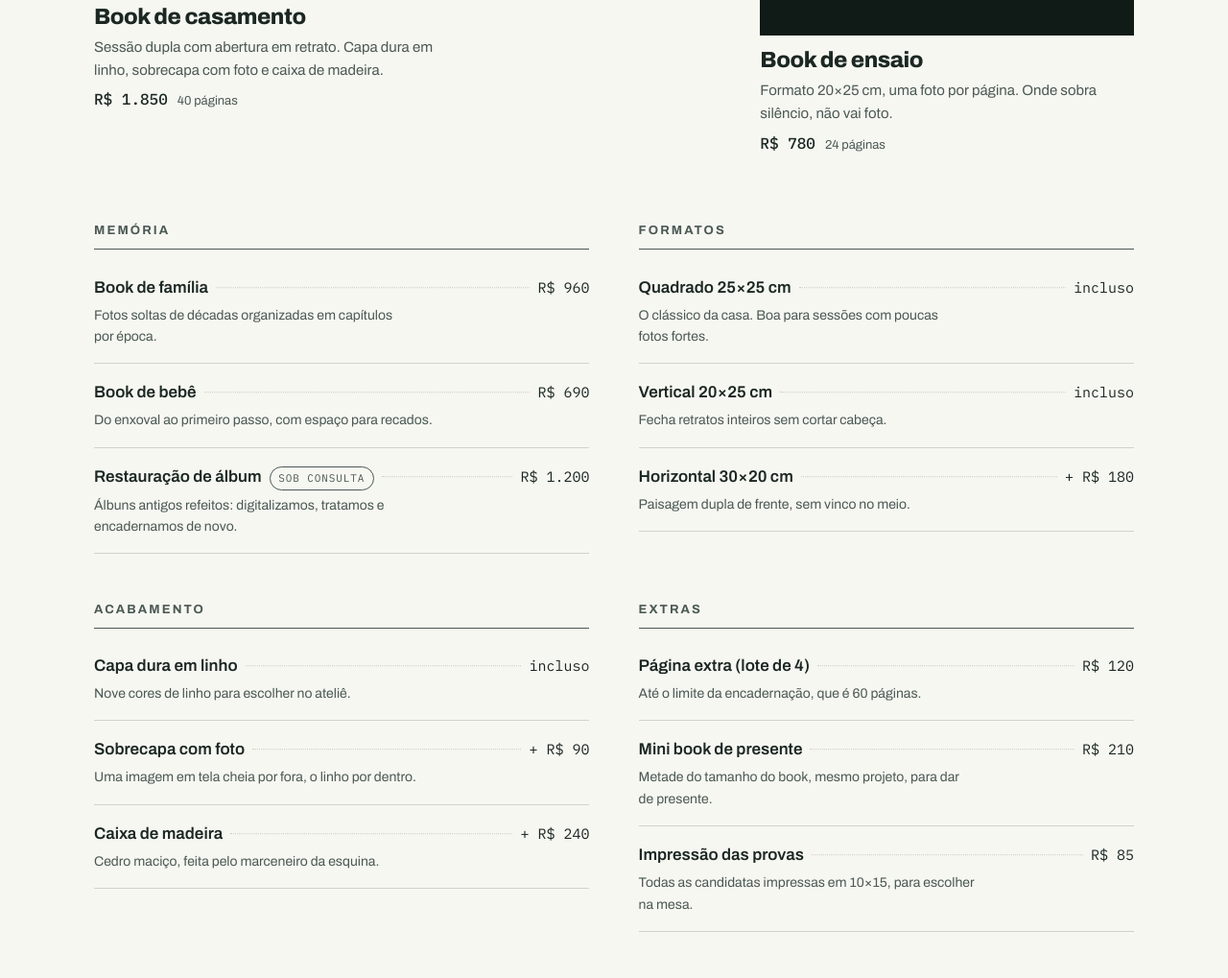
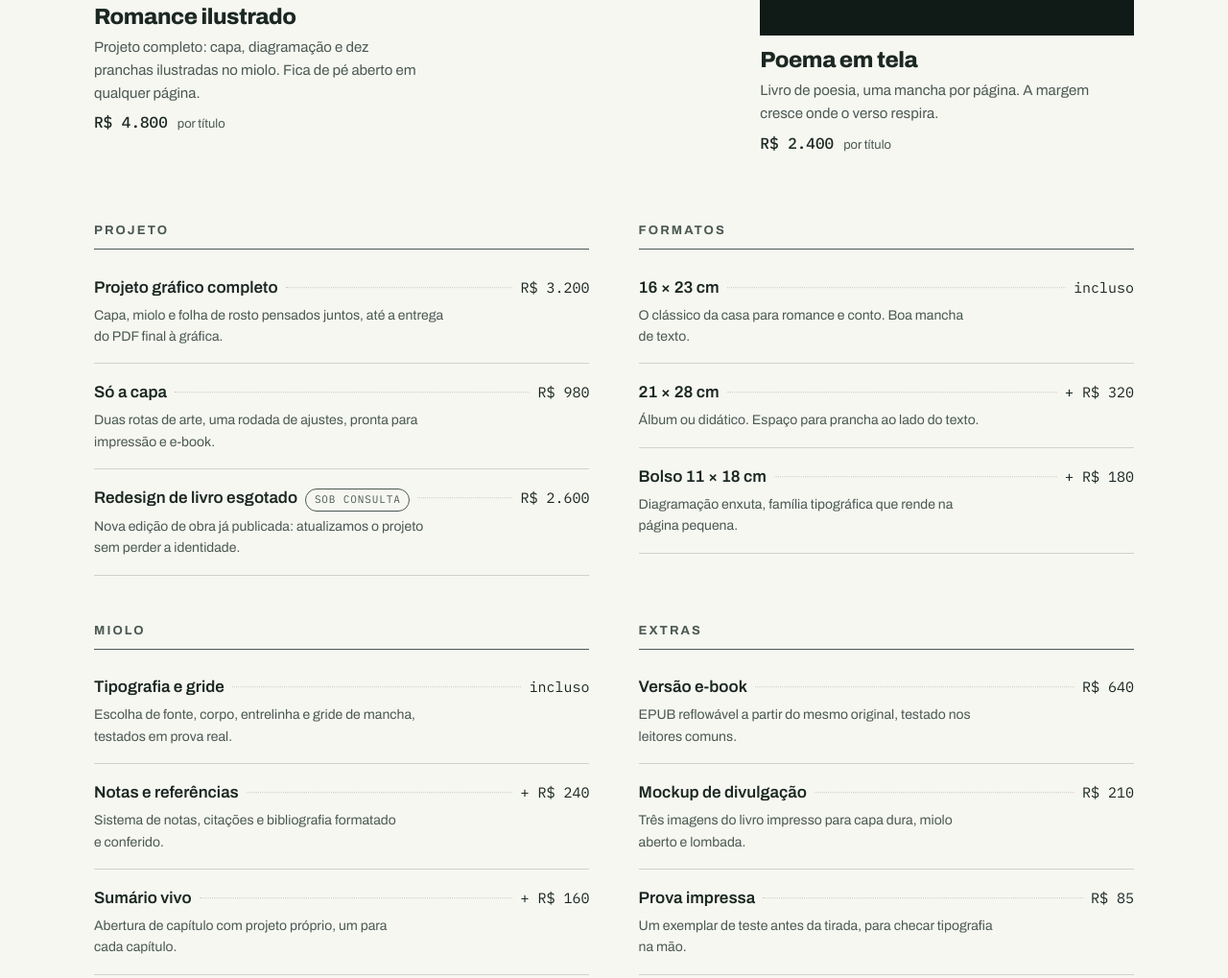
Before and after one commit to Wennington123/margem-books, a plain HTML site: page index.html in a window 1280 px wide. Shown: the part 1580-2599 px from the top of the page at 96% size. Drawn offline with Linux system fonts and the light colour scheme.

Commit message:
Muda o foco de books fotográficos para design de livros (editorial)
Co-authored-by: CommandCodeBot <noreply@commandcode.ai>

```diff
--- a/index.html
+++ b/index.html
@@ -3,14 +3,14 @@
 <head>
 <meta charset="utf-8">
 <meta name="viewport" content="width=device-width, initial-scale=1, viewport-fit=cover">
-<title>Margem — designer de books fotográficos em Belo Horizonte</title>
-<meta name="description" content="Books fotográficos projetados e montados à mão em Belo Horizonte. Casamentos, ensaios e memórias de família, um livro de cada vez.">
+<title>Margem — designer de livros em Belo Horizonte</title>
+<meta name="description" content="Projetos gráficos de livros feitos à mão em Belo Horizonte: capa, diagramação e acabamento. Um livro de cada vez, do original à página.">
 <meta name="theme-color" content="#0d1614">
 <meta property="og:type" content="website">
 <meta property="og:locale" content="pt_BR">
 <meta property="og:site_name" content="Margem">
-<meta property="og:title" content="Margem — designer de books fotográficos em Belo Horizonte">
-<meta property="og:description" content="Books fotográficos projetados e montados à mão. Casamentos, ensaios e memórias de família, um livro de cada vez.">
+<meta property="og:title" content="Margem — designer de livros em Belo Horizonte">
+<meta property="og:description" content="Projetos gráficos de livros feitos à mão: capa, diagramação e acabamento. Um livro de cada vez, do original à página.">
 <link rel="icon" href="assets/favicon.svg" type="image/svg+xml">
 <link rel="preconnect" href="https://fonts.googleapis.com">
 <link rel="preconnect" href="https://fonts.gstatic.com" crossorigin>
@@ -39,20 +39,20 @@
   <section class="hero" id="topo" aria-labelledby="hero-titulo">
     <div class="hero__media">
       <img src="assets/capa-hero.svg"
-           alt="Livro de fotos aberto sobre a mesa do ateliê, com provas de impressão ao lado."
+               alt="Livro aberto sobre a mesa do ateliê, com provas de impressão e tipografia ao lado."
            width="1920" height="1281" fetchpriority="high" decoding="async">
     </div>
     <div class="hero__panel">
-      <p class="eyebrow">Designer de books fotográficos · Belo Horizonte</p>
+      <p class="eyebrow">Designer de livros · Belo Horizonte</p>
       <h1 class="wordmark wordmark--xl" id="hero-titulo">Margem</h1>
-      <p class="hero__claim">Books projetados e montados à mão: casamento, ensaio, memória de família. Um livro de cada vez, do escolho das fotos à costura do caderno.</p>
+      <p class="hero__claim">Projeto gráfico de livros feito à mão: capa, diagramação e acabamento. Um livro de cada vez, do original à página impressa.</p>
       <p class="status" data-status hidden>
         <span class="status__dot" aria-hidden="true"></span>
         <span data-status-text></span>
       </p>
       <div class="hero__actions">
         <a class="btn btn--primary" href="#orcamento">Pedir orçamento</a>
-        <a class="btn btn--ghost" href="#servicos">Ver os tipos de book</a>
+        <a class="btn btn--ghost" href="#servicos">Ver os serviços</a>
       </div>
     </div>
   </section>
@@ -61,8 +61,8 @@
     <div class="wrap strip__inner">
       <ul class="strip__list">
         <li><span class="strip__label">Ateliê</span> Rua dos Inconfidentes, 27 — Savassi, BH</li>
-        <li><span class="strip__label">Prazo</span> 30 a 60 dias por book</li>
-        <li><span class="strip__label">Agenda</span> 4 books por vez, não mais</li>
+        <li><span class="strip__label">Prazo</span> 30 a 90 dias por título</li>
+        <li><span class="strip__label">Agenda</span> 4 livros por vez, não mais</li>
       </ul>
       <a class="strip__link" href="#contato">Como funciona</a>
     </div>
@@ -71,62 +71,62 @@
   <section class="menu" id="servicos" aria-labelledby="servicos-titulo">
     <div class="wrap">
       <div class="section-head" data-reveal>
-        <h2 id="servicos-titulo">Tipos de book</h2>
-        <p class="meta">Todo book é único. Os valores abaixo são a base — mudam com páginas e acabamento. Orçamento em <time data-hoje></time>.</p>
+        <h2 id="servicos-titulo">Serviços</h2>
+        <p class="meta">Todo livro é único. Os valores abaixo são a base — mudam com extensão e complexidade. Orçamento em <time data-hoje></time>.</p>
       </div>
 
       <div class="feature" data-reveal>
         <figure class="feature__item feature__item--wide">
           <img src="assets/book-casamento.svg"
-               alt="Book de casamento aberto em uma sessão dupla: retrato à esquerda, festa à direita."
+               alt="Livro aberto em sessão dupla: página de texto à esquerda, prancha ilustrada à direita."
                width="1920" height="1280" loading="lazy" decoding="async">
           <figcaption>
-            <h3>Book de casamento</h3>
-            <p>Sessão dupla com abertura em retrato. Capa dura em linho, sobrecapa com foto e caixa de madeira.</p>
-            <p class="price-row"><span class="price">R$ 1.850</span> <span class="serve">40 páginas</span></p>
+            <h3>Romance ilustrado</h3>
+            <p>Projeto completo: capa, diagramação e dez pranchas ilustradas no miolo. Fica de pé aberto em qualquer página.</p>
+            <p class="price-row"><span class="price">R$ 4.800</span> <span class="serve">por título</span></p>
           </figcaption>
         </figure>
 
         <figure class="feature__item">
           <img src="assets/book-ensaio.svg"
-               alt="Book de ensaio fechado, com foto em tela cheia na capa."
+               alt="Livro de poesia fechado, com tipografia em destaque na capa."
                width="1920" height="1080" loading="lazy" decoding="async">
           <figcaption>
-            <h3>Book de ensaio</h3>
-            <p>Formato 20×25 cm, uma foto por página. Onde sobra silêncio, não vai foto.</p>
-            <p class="price-row"><span class="price">R$ 780</span> <span class="serve">24 páginas</span></p>
+            <h3>Poema em tela</h3>
+            <p>Livro de poesia, uma mancha por página. A margem cresce onde o verso respira.</p>
+            <p class="price-row"><span class="price">R$ 2.400</span> <span class="serve">por título</span></p>
           </figcaption>
         </figure>
       </div>
 
       <div class="menu-grid">
         <section class="menu-group" aria-labelledby="g-familia" data-reveal>
-          <h3 id="g-familia">Memória</h3>
+          <h3 id="g-familia">Projeto</h3>
           <ul class="dishes">
             <li class="dish">
               <p class="dish__row">
-                <span class="dish__name">Book de família</span>
+                <span class="dish__name">Projeto gráfico completo</span>
                 <span class="dish__lead" aria-hidden="true"></span>
-                <span class="dish__price">R$ 960</span>
+                <span class="dish__price">R$ 3.200</span>
               </p>
-              <p class="dish__note">Fotos soltas de décadas organizadas em capítulos por época.</p>
+              <p class="dish__note">Capa, miolo e folha de rosto pensados juntos, até a entrega do PDF final à gráfica.</p>
             </li>
             <li class="dish">
               <p class="dish__row">
-                <span class="dish__name">Book de bebê</span>
+                <span class="dish__name">Só a capa</span>
                 <span class="dish__lead" aria-hidden="true"></span>
-                <span class="dish__price">R$ 690</span>
+                <span class="dish__price">R$ 980</span>
               </p>
-              <p class="dish__note">Do enxoval ao primeiro passo, com espaço para recados.</p>
+              <p class="dish__note">Duas rotas de arte, uma rodada de ajustes, pronta para impressão e e-book.</p>
             </li>
             <li class="dish">
               <p class="dish__row">
-                <span class="dish__name">Restauração de álbum</span>
+                <span class="dish__name">Redesign de livro esgotado</span>
                 <span class="badge">sob consulta</span>
                 <span class="dish__lead" aria-hidden="true"></span>
-                <span class="dish__price">R$ 1.200</span>
+                <span class="dish__price">R$ 2.600</span>
               </p>
-              <p class="dish__note">Álbuns antigos refeitos: digitalizamos, tratamos e encadernamos de novo.</p>
+              <p class="dish__note">Nova edição de obra já publicada: atualizamos o projeto sem perder a identidade.</p>
             </li>
           </ul>
         </section>
@@ -136,57 +136,57 @@
           <ul class="dishes">
             <li class="dish">
               <p class="dish__row">
-                <span class="dish__name">Quadrado 25×25 cm</span>
+                <span class="dish__name">16 × 23 cm</span>
                 <span class="dish__lead" aria-hidden="true"></span>
                 <span class="dish__price">incluso</span>
               </p>
-              <p class="dish__note">O clássico da casa. Boa para sessões com poucas fotos fortes.</p>
+              <p class="dish__note">O clássico da casa para romance e conto. Boa mancha de texto.</p>
             </li>
             <li class="dish">
               <p class="dish__row">
-                <span class="dish__name">Vertical 20×25 cm</span>
+                <span class="dish__name">21 × 28 cm</span>
                 <span class="dish__lead" aria-hidden="true"></span>
-                <span class="dish__price">incluso</span>
+                <span class="dish__price">+ R$ 320</span>
               </p>
-              <p class="dish__note">Fecha retratos inteiros sem cortar cabeça.</p>
+              <p class="dish__note">Álbum ou didático. Espaço para prancha ao lado do texto.</p>
             </li>
             <li class="dish">
               <p class="dish__row">
-                <span class="dish__name">Horizontal 30×20 cm</span>
+                <span class="dish__name">Bolso 11 × 18 cm</span>
                 <span class="dish__lead" aria-hidden="true"></span>
                 <span class="dish__price">+ R$ 180</span>
               </p>
-              <p class="dish__note">Paisagem dupla de frente, sem vinco no meio.</p>
+              <p class="dish__note">Diagramação enxuta, família tipográfica que rende na página pequena.</p>
             </li>
           </ul>
         </section>
 
         <section class="menu-group" aria-labelledby="g-acabamento" data-reveal>
-          <h3 id="g-acabamento">Acabamento</h3>
+          <h3 id="g-acabamento">Miolo</h3>
           <ul class="dishes">
             <li class="dish">
               <p class="dish__row">
-                <span class="dish__name">Capa dura em linho</span>
+                <span class="dish__name">Tipografia e gride</span>
                 <span class="dish__lead" aria-hidden="true"></span>
                 <span class="dish__price">incluso</span>
               </p>
-              <p class="dish__note">Nove cores de linho para escolher no ateliê.</p>
+              <p class="dish__note">Escolha de fonte, corpo, entrelinha e gride de mancha, testados em prova real.</p>
             </li>
             <li class="dish">
               <p class="dish__row">
-                <span class="dish__name">Sobrecapa com foto</span>
+                <span class="dish__name">Notas e referências</span>
                 <span class="dish__lead" aria-hidden="true"></span>
-                <span class="dish__price">+ R$ 90</span>
+                <span class="dish__price">+ R$ 240</span>
               </p>
-              <p class="dish__note">Uma imagem em tela cheia por fora, o linho por dentro.</p>
+              <p class="dish__note">Sistema de notas, citações e bibliografia formatado e conferido.</p>
             </li>
             <li class="dish">
               <p class="dish__row">
-                <span class="dish__name">Caixa de madeira</span>
+                <span class="dish__name">Sumário vivo</span>
                 <span class="dish__lead" aria-hidden="true"></span>
-                <span class="dish__price">+ R$ 240</span>
+                <span class="dish__price">+ R$ 160</span>
               </p>
-              <p class="dish__note">Cedro maciço, feita pelo marceneiro da esquina.</p>
+              <p class="dish__note">Abertura de capítulo com projeto próprio, um para cada capítulo.</p>
             </li>
           </ul>
         </section>
@@ -196,27 +196,27 @@
           <ul class="dishes">
             <li class="dish">
               <p class="dish__row">
-                <span class="dish__name">Página extra (lote de 4)</span>
+                <span class="dish__name">Versão e-book</span>
                 <span class="dish__lead" aria-hidden="true"></span>
-                <span class="dish__price">R$ 120</span>
+                <span class="dish__price">R$ 640</span>
               </p>
-              <p class="dish__note">Até o limite da encadernação, que é 60 páginas.</p>
+              <p class="dish__note">EPUB reflowável a partir do mesmo original, testado nos leitores comuns.</p>
             </li>
             <li class="dish">
               <p class="dish__row">
-                <span class="dish__name">Mini book de presente</span>
+                <span class="dish__name">Mockup de divulgação</span>
                 <span class="dish__lead" aria-hidden="true"></span>
                 <span class="dish__price">R$ 210</span>
               </p>
-              <p class="dish__note">Metade do tamanho do book, mesmo projeto, para dar de presente.</p>
+              <p class="dish__note">Três imagens do livro impresso para capa dura, miolo aberto e lombada.</p>
             </li>
             <li class="dish">
               <p class="dish__row">
-                <span class="dish__name">Impressão das provas</span>
+                <span class="dish__name">Prova impressa</span>
                 <span class="dish__lead" aria-hidden="true"></span>
                 <span class="dish__price">R$ 85</span>
               </p>
-              <p class="dish__note">Todas as candidatas impressas em 10×15, para escolher na mesa.</p>
+              <p class="dish__note">Um exemplar de teste antes da tirada, para checar tipografia na mão.</p>
             </li>
           </ul>
         </section>
@@ -225,12 +225,12 @@
       <div class="balcao" data-reveal>
         <figure class="balcao__media">
           <img src="assets/mesa-trabalho.svg"
-               alt="Mesa de trabalho com provas impressas espalhadas e um book em montagem."
+               alt="Mesa de trabalho com provas impressas espalhadas e um projeto de livro em diagramação."
                width="1280" height="1707" loading="lazy" decoding="async">
         </figure>
         <div class="balcao__text">
           <h3>Na mesa</h3>
-          <p>Todo book nasce impresso: as candidatas saem em 10×15 e são escolhidas e ordenadas na mesa, com você presente ou por videochamada. Só depois disso o projeto vai para a tela — a tela edita, a mesa decide.</p>
+          <p>Todo livro começa impresso: as páginas saem em prova A4 e são lidas e ajustadas na mesa, com você presente ou por videochamada. Só depois disso o projeto volta para a tela — a tela diagrama, a mesa decide.</p>
         </div>
       </div>
     </div>
@@ -240,26 +240,26 @@
     <div class="wrap casa__grid">
       <div class="casa__text" data-reveal>
         <h2 id="atelier-titulo">O ateliê</h2>
-        <p>Margem é o ateliê da fotógrafa e designer Lia Prado, em uma sala antiga de Savassi com luz da manhã e mesa comprida. O nome é o que sobra de toda página: a margem é onde o livro respira.</p>
-        <p>Não trabalhamos com produção em série. São quatro books por vez, para que cada um passe pelas mãos de verdade — do escolho das fotos ao papel que vai chegar em casa. Se a agenda está cheia, a lista de espera é honesta e curta.</p>
+        <p>Margem é o ateliê da designer gráfica Lia Prado, em uma sala antiga de Savassi com luz da manhã e mesa comprida. O nome é o que sobra de toda página: a margem é onde o livro respira.</p>
+        <p>Não trabalhamos com produção em série. São quatro livros por vez, para que cada um passe pelas mãos de verdade — do original de texto ao papel que vai chegar em casa. Se a agenda está cheia, a lista de espera é honesta e curta.</p>
         <dl class="facts">
           <div class="facts__item">
             <dt>Agenda</dt>
-            <dd>4 books por vez</dd>
+            <dd>4 livros por vez</dd>
           </div>
           <div class="facts__item">
             <dt>Prazo médio</dt>
-            <dd>30 a 60 dias</dd>
+            <dd>30 a 90 dias</dd>
           </div>
           <div class="facts__item">
-            <dt>Papel</dt>
-            <dd>Fine art fosco 200 g</dd>
+            <dt>Entrega</dt>
+            <dd>PDF fechado para a gráfica</dd>
           </div>
         </dl>
       </div>
       <figure class="casa__media" data-reveal>
         <img src="assets/estante.svg"
-             alt="Estante do ateliê com books prontos em pé, costurados à vista."
+               alt="Estante do ateliê com livros publicados em pé, costurados à vista."
              width="1920" height="1281" loading="lazy" decoding="async">
       </figure>
     </div>
@@ -269,7 +269,7 @@
     <div class="wrap reserva__grid">
       <div class="reserva__intro" data-reveal>
         <h2 id="orcamento-titulo">Pedir orçamento</h2>
-        <p>Conte qual book você tem em mente. Respondo em até um dia útil com valores, prazos e a próxima data livre na agenda.</p>
+        <p>Conte qual livro você tem em mãos. Respondo em até um dia útil com valores, prazos e a próxima data livre na agenda.</p>
         <a class="whatsapp-card" href="#orcamento" aria-label="Exemplo de contato pelo WhatsApp para orçamentos">
           <span class="whatsapp-card__icon" aria-hidden="true">
             <svg viewBox="0 0 24 24" focusable="false"><path d="M20.5 3.5A11.8 11.8 0 0 0 12.08 0C5.56 0 .25 5.3.25 11.83c0 2.09.55 4.13 1.6 5.92L.15 24l6.4-1.68a11.82 11.82 0 0 0 5.53 1.37h.01c6.52 0 11.82-5.31 11.82-11.84 0-3.16-1.23-6.13-3.41-8.35ZM12.1 21.66h-.01c-1.73 0-3.42-.47-4.9-1.35l-.35-.2-3.8 1 1.02-3.7-.23-.38a9.82 9.82 0 0 1-1.5-5.2C2.33 6.4 6.72 2.01 12.1 2.01c2.6 0 5.05 1.02 6.89 2.86a9.82 9.82 0 0 1 2.85 6.99c0 5.42-4.4 9.8-9.74 9.8Zm5.38-7.35c-.3-.15-1.78-.88-2.05-.98-.27-.1-.47-.15-.67.15-.2.3-.77.98-.94 1.18-.17.2-.35.22-.65.07-.3-.15-1.27-.47-2.42-1.5-.9-.8-1.5-1.78-1.67-2.08-.17-.3-.02-.46.13-.61.13-.13.3-.35.45-.52.15-.17.2-.3.3-.5.1-.2.05-.37-.02-.52-.07-.15-.67-1.62-.92-2.22-.24-.58-.49-.5-.67-.51h-.57c-.2 0-.52.07-.8.37-.27.3-1.04 1.02-1.04 2.5s1.07 2.9 1.22 3.1c.15.2 2.1 3.2 5.08 4.48.71.31 1.27.5 1.7.64.72.23 1.37.2 1.89.12.58-.09 1.78-.73 2.03-1.43.25-.7.25-1.3.17-1.43-.07-.12-.27-.2-.57-.35Z"/></svg>
@@ -304,15 +304,14 @@
           </div>
 
           <div class="field">
-            <label for="o-tipo">Tipo de book</label>
+            <label for="o-tipo">Tipo de projeto</label>
             <select id="o-tipo" name="tipo" required>
               <option value="">Escolha o tipo</option>
-              <option>Casamento</option>
-              <option>Ensaio</option>
-              <option>Família</option>
-              <option>Bebê</option>
-              <option>Restauração de álbum antigo</option>
-              <option>Ainda não sei</option>
+              <option>Projeto gráfico completo</option>
+              <option>Só a capa</option>
+              <option>Diagramação</option>
+              <option>Redesign de livro esgotado</option>
+              <option>Outro</option>
             </select>
             <p class="field__error" id="e-tipo" hidden></p>
           </div>
@@ -324,8 +323,8 @@
           </div>
 
           <div class="field field--wide">
-            <label for="o-mensagem">Sobre o book</label>
-            <textarea id="o-mensagem" name="mensagem" rows="4" required placeholder="Quantas fotos você tem, o que já imaginou, a data do evento…"></textarea>
+            <label for="o-mensagem">Sobre o livro</label>
+            <textarea id="o-mensagem" name="mensagem" rows="4" required placeholder="Sobre o livro, a extensão do original, o que já imaginou, o prazo…"></textarea>
             <p class="field__error" id="e-mensagem" hidden></p>
           </div>
 
@@ -364,13 +363,14 @@
   <div class="wrap footer__grid">
     <div class="footer__col">
       <p class="wordmark wordmark--footer">Margem</p>
-      <p class="footer__line">Designer de books fotográficos</p>
+      <p class="footer__line">Designer de livros</p>
       <p class="footer__line">Rua dos Inconfidentes, 27 — Savassi<br>Belo Horizonte / MG</p>
       <p class="footer__line">ola@margem.example</p>
     </div>
 
     <div class="footer__col">
-      <h2 class="footer__heading">Atendimento</h2>
+      <h2 class="footer__heading">Contato</h2>
+      <p class="footer__line">Atendimento por e-mail e com hora marcada no ateliê. Portfólio completo enviado por pedido.</p>
       <table class="hours">
         <caption class="sr-only">Horário de atendimento por dia da semana</caption>
         <tbody>
```
Also changed, not shown: app.js (+5 -5 lines).
